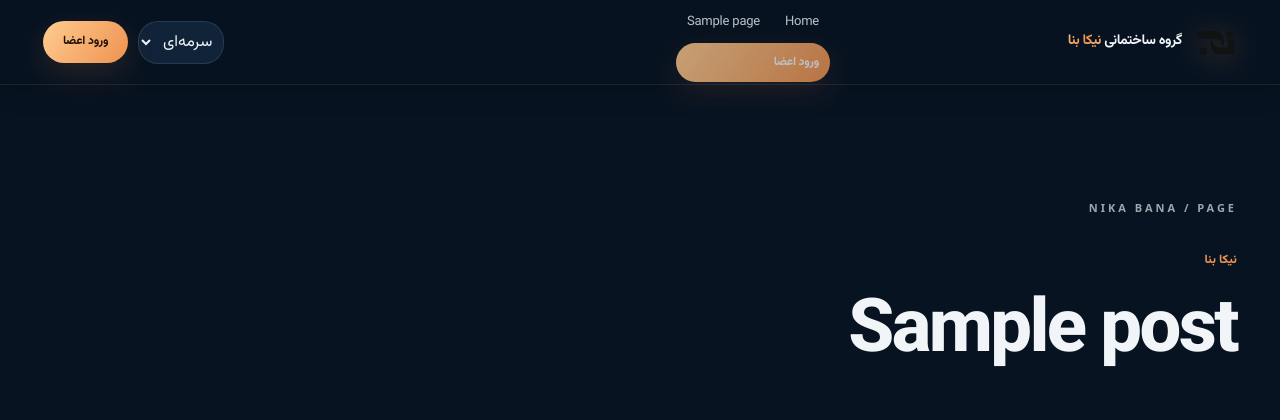
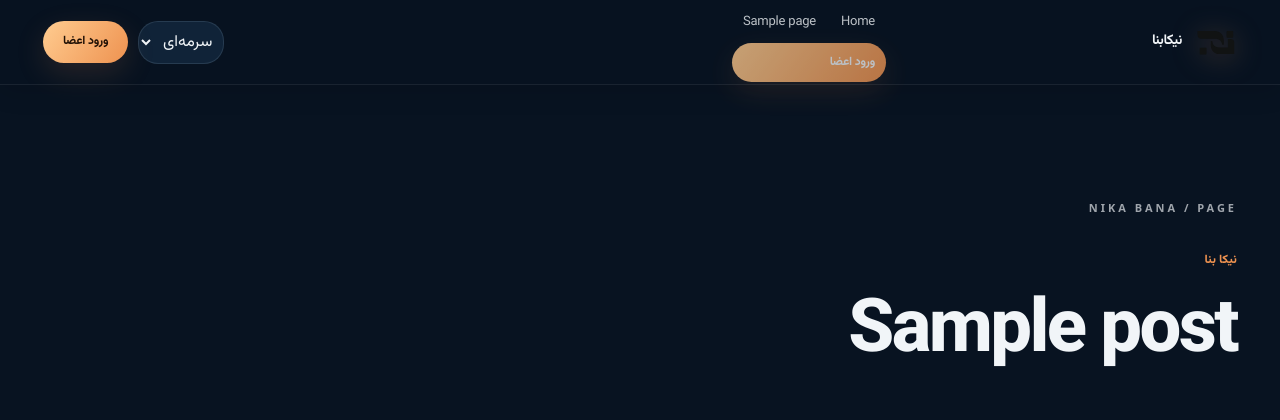
Before and after one commit to MaxLightner/Mojarrad, a WordPress theme: template wordpress/themes/mojarrad/page.php in a window 1280 px wide. Shown: the top 420 px of the page. Run offline with PHP 8.4 and a stand-in for WordPress, Linux system fonts and the light colour scheme; the site name, menu and one post (Sample post) are stand-ins, and other content is empty.

Commit message:
Brand: apply Nikabana in navigation and icon

```diff
--- a/wordpress/themes/mojarrad/header.php
+++ b/wordpress/themes/mojarrad/header.php
@@ -3,6 +3,7 @@
 <head>
 <meta charset="<?php bloginfo('charset'); ?>">
 <meta name="viewport" content="width=device-width, initial-scale=1">
+<link rel="icon" type="image/svg+xml" href="<?php echo esc_url(mojarrad_asset('favicon.svg')); ?>">
 <?php wp_head(); ?>
 </head>
 <body <?php body_class(); ?> data-moj-theme="navy">
@@ -11,8 +12,8 @@
 <header class="site-header glass" id="site-header">
   <div class="container header-inner">
     <a class="site-brand" href="<?php echo esc_url(home_url('/')); ?>">
-      <img src="<?php echo esc_url(mojarrad_asset('logo.svg')); ?>" alt="" width="36" height="36" />
-      <span>گروه ساختمانی <strong class="gold-text">نیکا بنا</strong></span>
+      <img src="<?php echo esc_url(mojarrad_asset('logo.svg')); ?>" alt="نشان نیکابنا" width="48" height="36" />
+      <span><strong>نیکابنا</strong></span>
     </a>
     <nav class="primary-nav" id="primary-nav" aria-label="ناوبری اصلی">
       <?php wp_nav_menu(array('theme_location'=>'primary','container'=>false,'fallback_cb'=>'mojarrad_fallback_menu')); ?>
```
